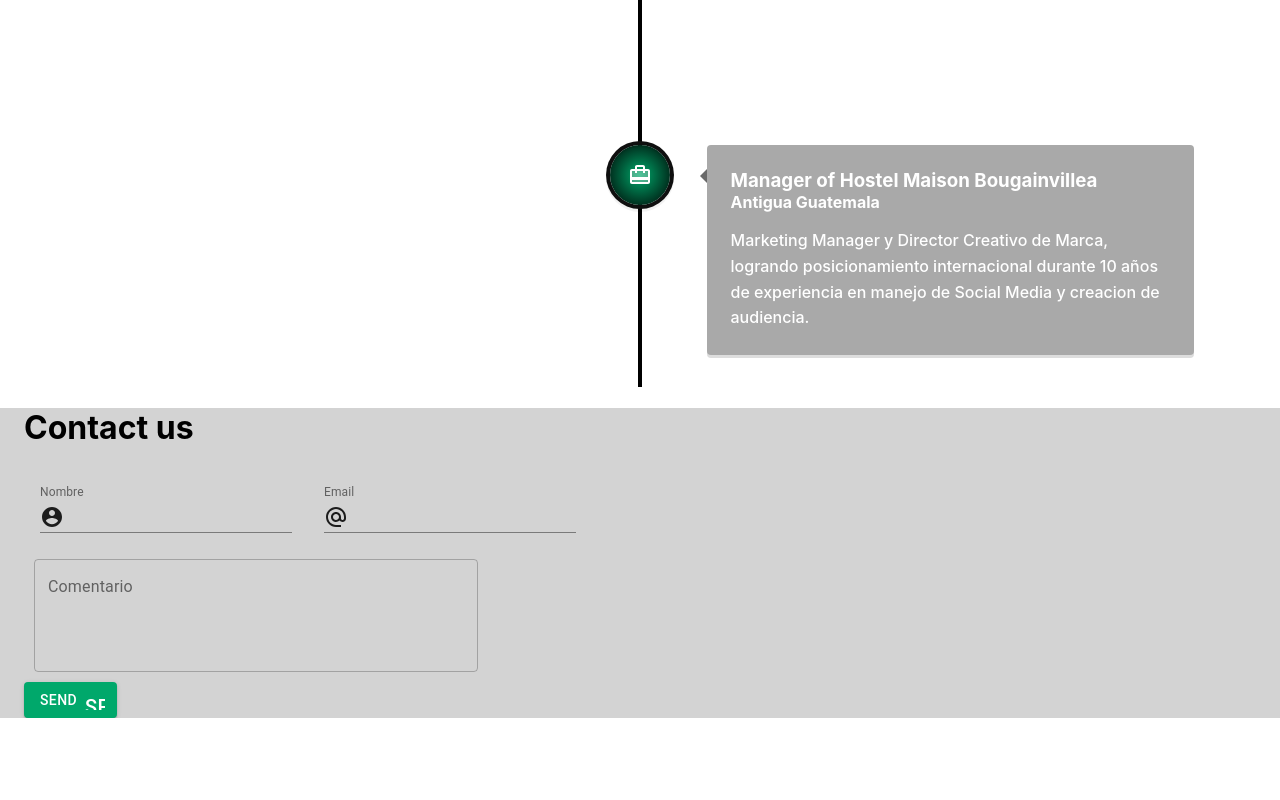
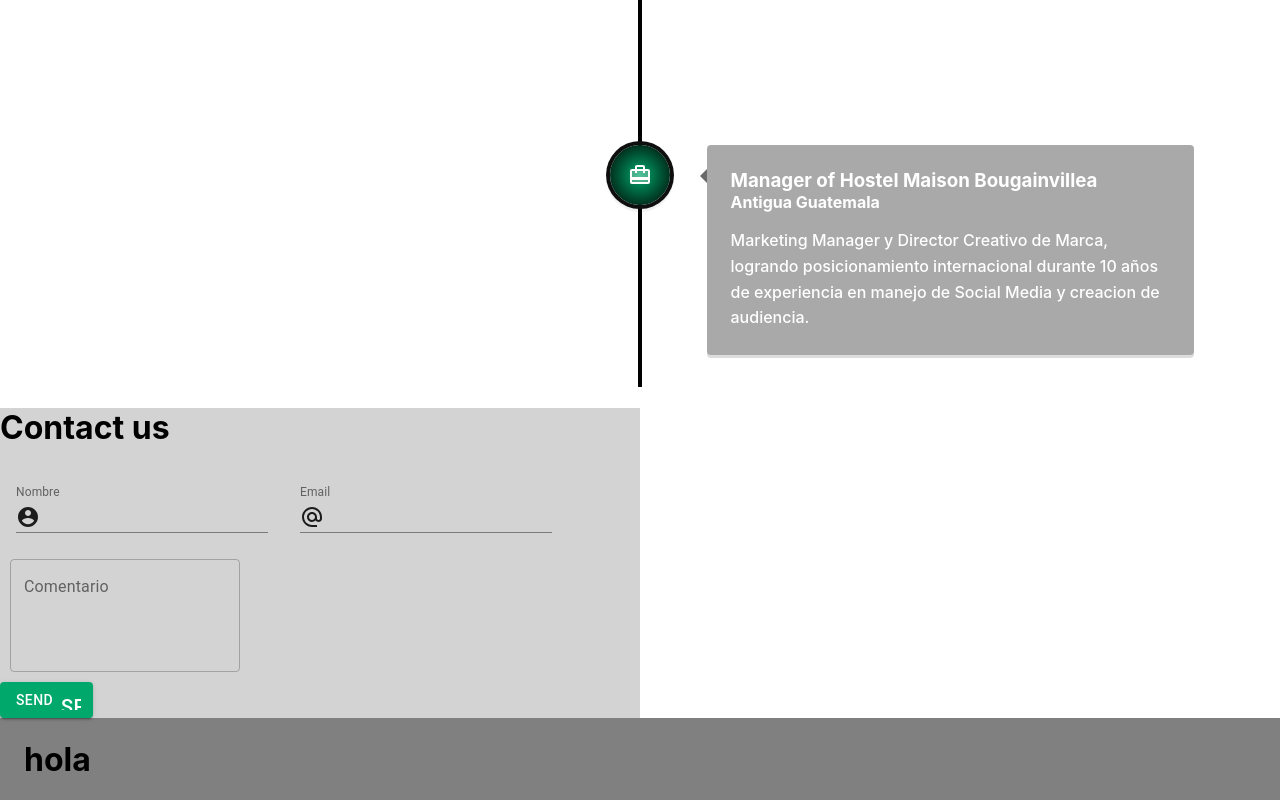
Before and after one commit to i-dev27/portafolio, a React (Create React App) app: page / in a window 1280 px wide. Shown: the part 1182-1982 px from the top of the page. Before the commit the page ends 1900 px from the top, so only its background shows below. Built offline with nearby package versions, Linux system fonts and the light colour scheme; the HTML template or start-up script is replaced by a standard one; what react-animations would draw is missing.

Commit message:
content-8thversion

```diff
--- a/src/components/UserForm.jsx
+++ b/src/components/UserForm.jsx
@@ -14,20 +14,34 @@
   Container,
   createMuiTheme,
   ThemeProvider,
+  Box,
 } from "@material-ui/core";
 import { green } from "@material-ui/core/colors";
 
 const useStyles = makeStyles((theme) => ({
+  root: {
+    width: "50%",
+    padding: 0,
+    margin: 0,
+    display: "block",
+    justifyContent: "flexStart",
+    backgroundColor: "#d3d3d3",
+  },
+
   margin: {
     margin: theme.spacing(2),
-  },
-  background: {
-    backgroundColor: "#d3d3d3",
   },
 
   TextField: {
     width: "36%",
     margin: "10px",
+  },
+
+  infoBox: {
+    backgroundColor: "grey",
+    display: "flex",
+    justifyContent: "flexEnd",
+    alignItems: "center",
   },
 }));
 
@@ -42,12 +56,15 @@
 export default function UserForm() {
   const classes = useStyles();
   return (
-    <Container className={classes.background}>
+    <React.Fragment>
+      <Container className={classes.root}>
         <h1>Contact us</h1>
         <Grid>
           <Grid>
             <FormControl className={classes.margin}>
-            <InputLabel htmlFor="input-with-icon-adornment">Nombre</InputLabel>
+              <InputLabel htmlFor="input-with-icon-adornment">
+                Nombre
+              </InputLabel>
               <Input
                 id="input-with-icon-adornment"
                 startAdornment={
@@ -93,5 +110,12 @@
           </Grid>
         </Grid>
       </Container>
+
+      <Container className={classes.infoBox}>
+        <Grid direction="row" justify="flex-end" alignItems="flex-end">
+          <h1>hola</h1>
+        </Grid>
+      </Container>
+    </React.Fragment>
   );
 }
```
Lines whose indentation alone changed are shown as unchanged.
